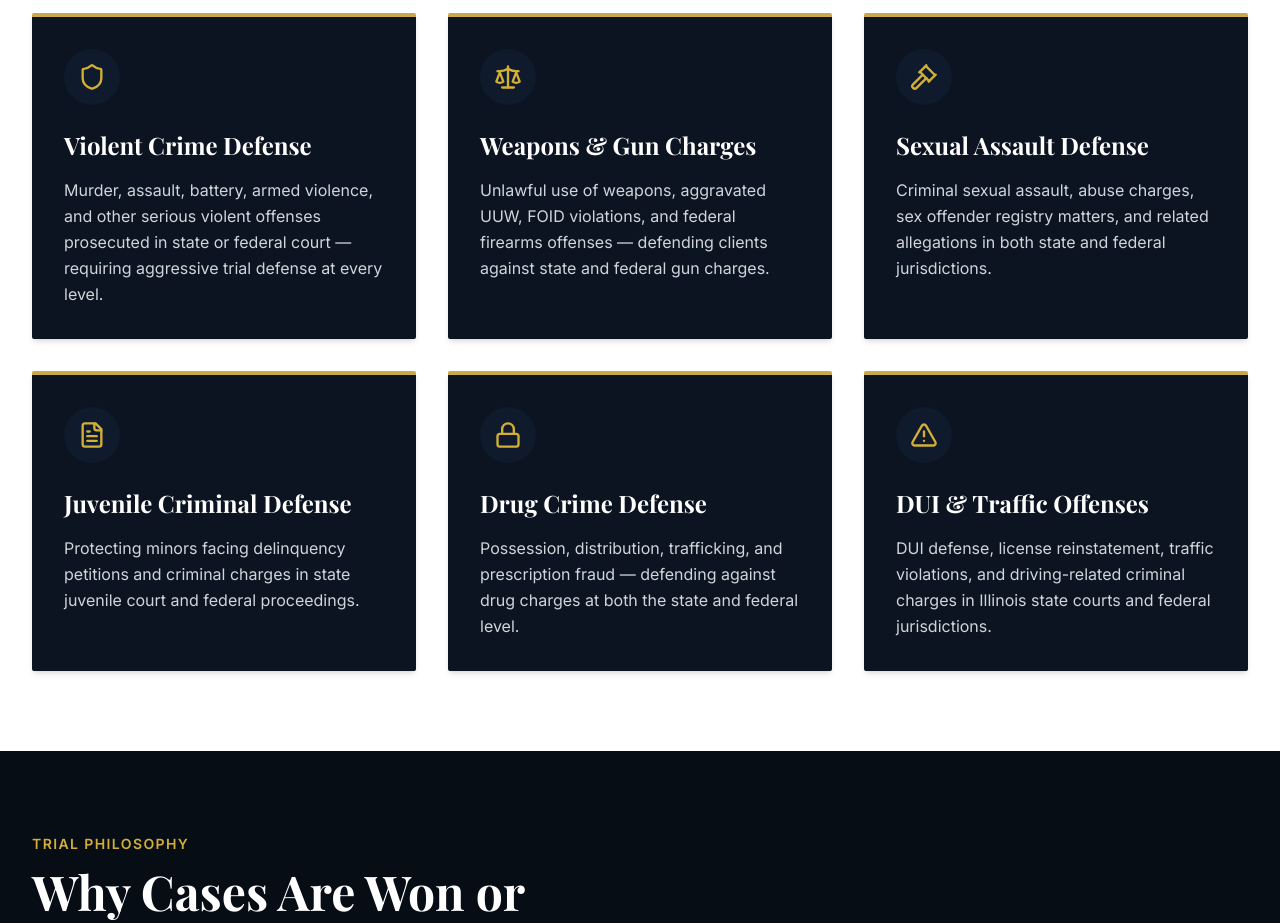
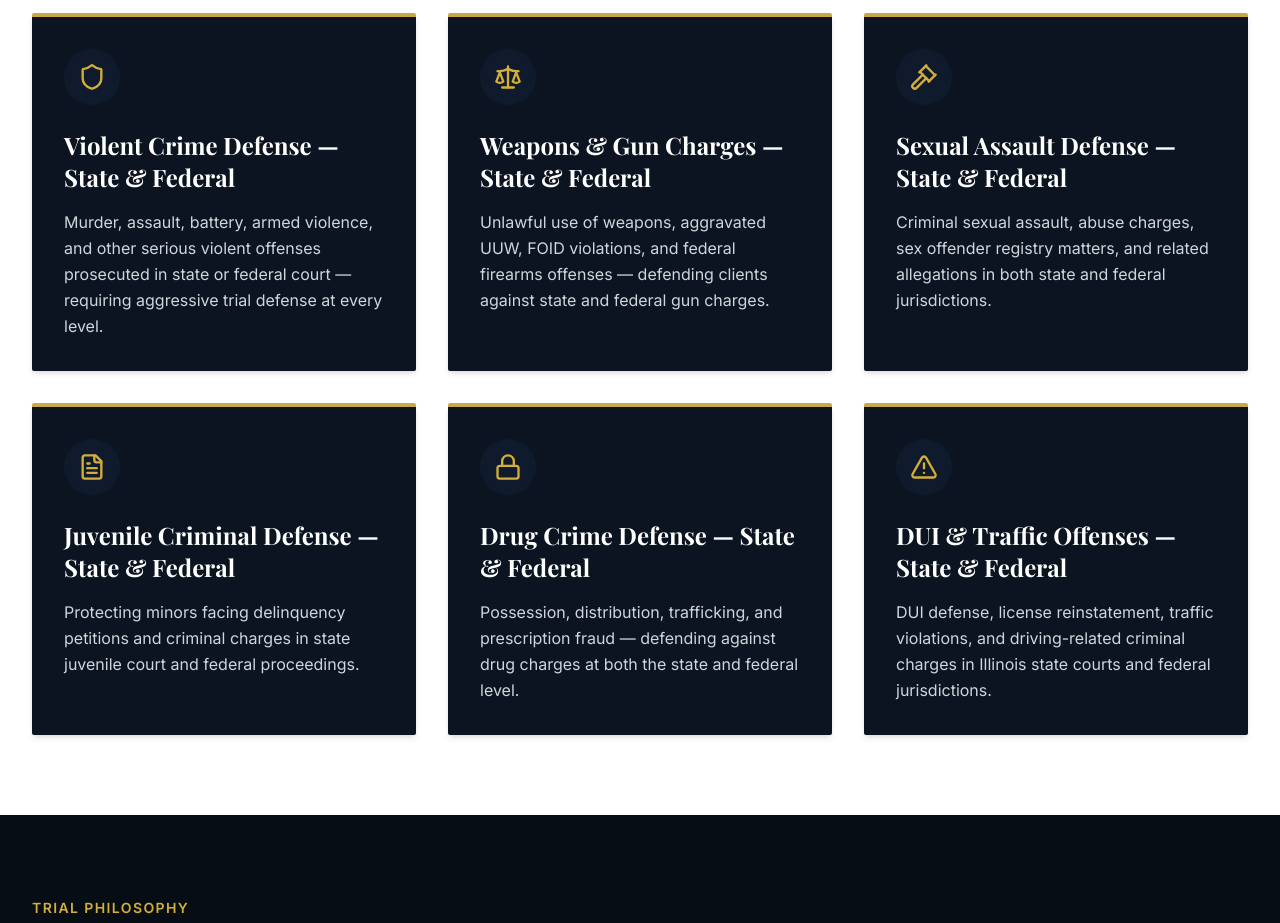
Before and after one commit to DenseConsulting/john-miraglia-site, a Next.js app: page /case-strategies in a window 1280 px wide. Shown: the part 2560-3483 px from the top of the page. Built offline with nearby package versions, Linux system fonts and the light colour scheme; a web font is replaced by a local one.

Commit message:
copy: add State & Federal to all practice area headings on both pages

```diff
--- a/src/components/PracticeAreas.tsx
+++ b/src/components/PracticeAreas.tsx
@@ -9,31 +9,31 @@ import {
 export function PracticeAreas() {
   const practices = [
   {
-    title: 'Criminal Defense',
+    title: 'Criminal Defense \u2014 State & Federal',
     description:
     'Defending clients against misdemeanor and felony charges in both Illinois state and federal courts with a strategic, aggressive approach designed to protect your freedom and future.',
     icon: ShieldIcon
   },
   {
-    title: 'Litigation',
+    title: 'Litigation \u2014 State & Federal',
     description:
     'Comprehensive litigation services for civil disputes at the state and federal level, leveraging courtroom expertise built over more than two decades of active practice.',
     icon: ScaleIcon
   },
   {
-    title: 'Civil Rights',
+    title: 'Civil Rights \u2014 State & Federal',
     description:
     'Standing up for individuals whose constitutional rights have been violated by government actors, law enforcement, or institutions — pursuing claims under both state and federal civil rights statutes.',
     icon: GavelIcon
   },
   {
-    title: 'Discrimination',
+    title: 'Discrimination \u2014 State & Federal',
     description:
     'Protecting clients from unlawful discrimination in employment, housing, and public accommodations, with claims pursued under both state and federal anti-discrimination statutes.',
     icon: UsersIcon
   },
   {
-    title: 'Juvenile Law',
+    title: 'Juvenile Law \u2014 State & Federal',
     description:
     'Compassionate and effective representation for minors facing the juvenile justice system at the state and federal level, focusing on rehabilitation and protecting their futures.',
     icon: HeartHandshakeIcon
@@ -47,7 +47,7 @@ export function PracticeAreas() {
             What We Handle
           </span>
           <h2 className="text-4xl md:text-5xl font-heading font-bold text-navy-800 mt-3 mb-6">
-            Practice Areas
+            State & Federal Practice Areas
           </h2>
           <p className="text-lg text-gray-600">
             John Miraglia provides aggressive, skilled representation across
--- a/src/components/case-strategies/CaseTypes.tsx
+++ b/src/components/case-strategies/CaseTypes.tsx
@@ -11,37 +11,37 @@ export function CaseTypes() {
   const caseTypes = [
   {
     icon: ShieldIcon,
-    title: 'Violent Crime Defense',
+    title: 'Violent Crime Defense \u2014 State & Federal',
     description:
     'Murder, assault, battery, armed violence, and other serious violent offenses prosecuted in state or federal court — requiring aggressive trial defense at every level.'
   },
   {
     icon: ScaleIcon,
-    title: 'Weapons & Gun Charges',
+    title: 'Weapons & Gun Charges \u2014 State & Federal',
     description:
     'Unlawful use of weapons, aggravated UUW, FOID violations, and federal firearms offenses — defending clients against state and federal gun charges.'
   },
   {
     icon: GavelIcon,
-    title: 'Sexual Assault Defense',
+    title: 'Sexual Assault Defense \u2014 State & Federal',
     description:
     'Criminal sexual assault, abuse charges, sex offender registry matters, and related allegations in both state and federal jurisdictions.'
   },
   {
     icon: FileTextIcon,
-    title: 'Juvenile Criminal Defense',
+    title: 'Juvenile Criminal Defense \u2014 State & Federal',
     description:
     'Protecting minors facing delinquency petitions and criminal charges in state juvenile court and federal proceedings.'
   },
   {
     icon: LockIcon,
-    title: 'Drug Crime Defense',
+    title: 'Drug Crime Defense \u2014 State & Federal',
     description:
     'Possession, distribution, trafficking, and prescription fraud — defending against drug charges at both the state and federal level.'
   },
   {
     icon: AlertTriangleIcon,
-    title: 'DUI & Traffic Offenses',
+    title: 'DUI & Traffic Offenses \u2014 State & Federal',
     description:
     'DUI defense, license reinstatement, traffic violations, and driving-related criminal charges in Illinois state courts and federal jurisdictions.'
   }];
```
